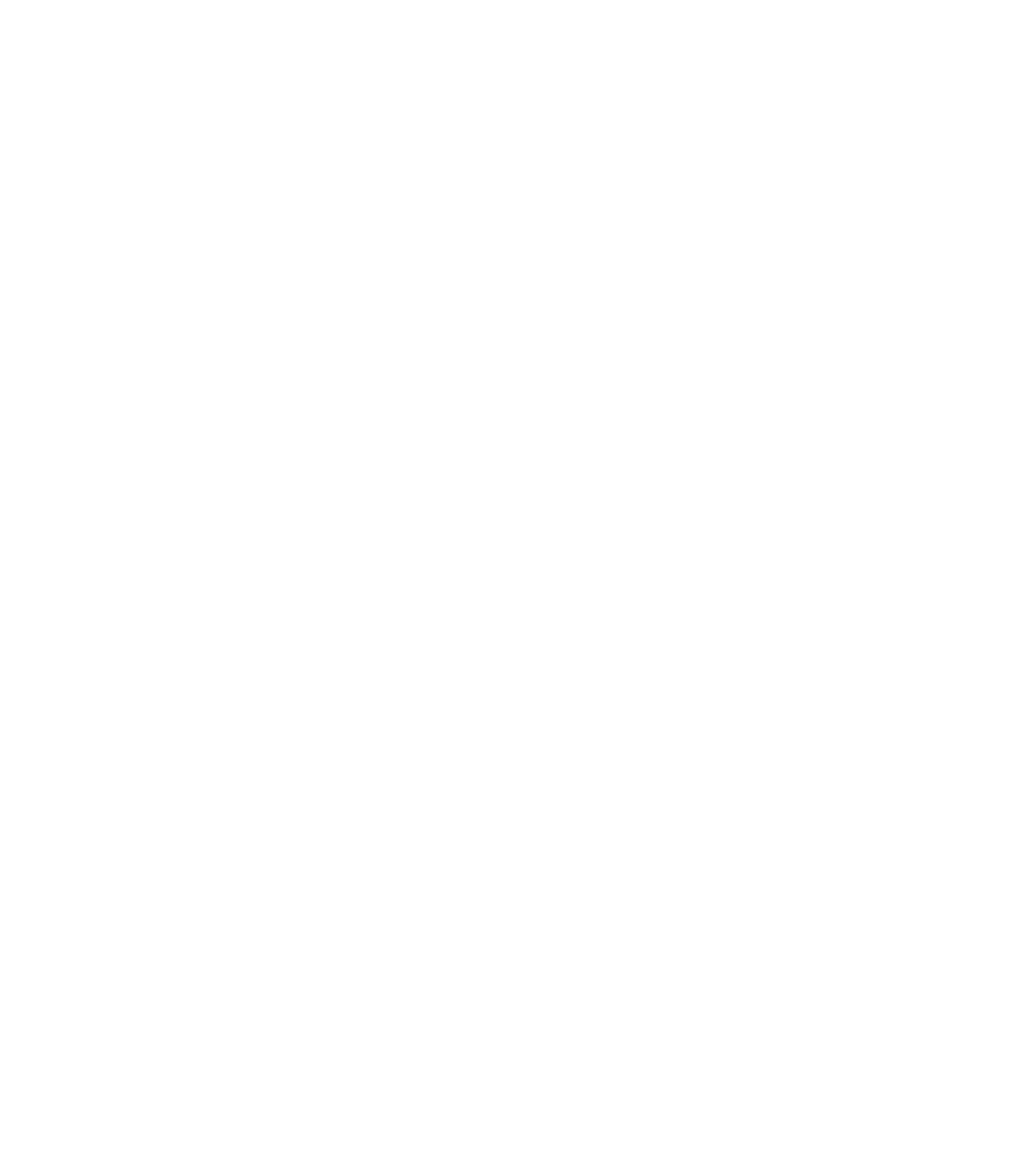
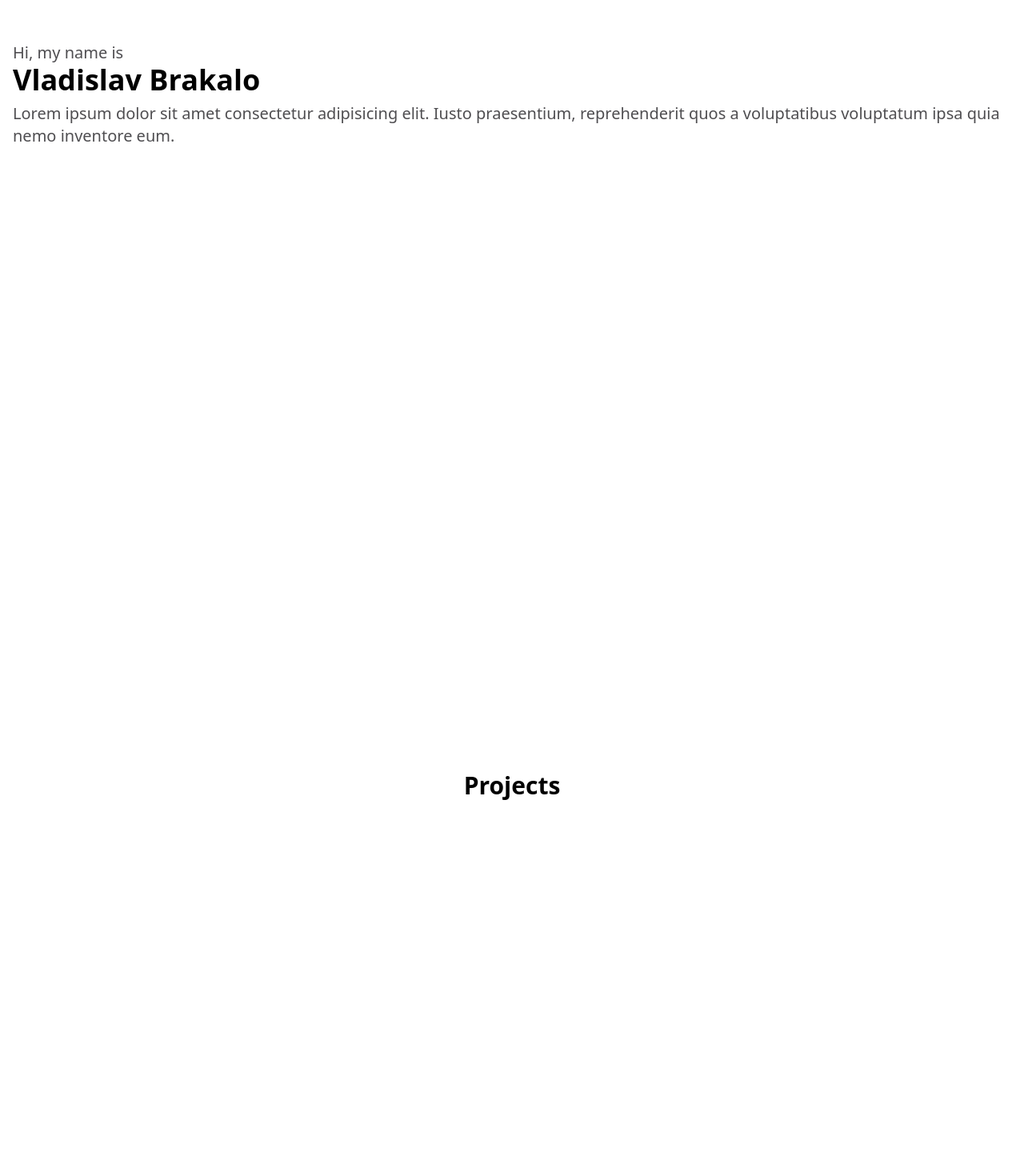
Before and after one commit to VladBrok/personal-site, a React (Vite) app: page / in a window 1280 px wide. Shown: the part 120-1590 px from the top of the page at 80% size. Before the commit the page ends 800 px from the top, so only its background shows below. Built offline with nearby package versions, Linux system fonts and the light colour scheme.

Commit message:
Add section templates

```diff
--- a/src/components/App.jsx
+++ b/src/components/App.jsx
@@ -42,7 +42,29 @@ export default function App() {
         </nav>
       </header>
 
-      <main></main>
+      <main className="mx-4">
+        <section className="min-h-screen mt-28">
+          <h1 className="font-semibold text-4xl">
+            <span className="text-gray text-xl mt-2 font-normal block">
+              Hi, my name is
+            </span>{" "}
+            Vladislav Brakalo
+          </h1>
+          <p className="text-gray text-xl mt-2">
+            Lorem ipsum dolor sit amet consectetur adipisicing elit. Iusto
+            praesentium, reprehenderit quos a voluptatibus voluptatum ipsa quia
+            nemo inventore eum.
+          </p>
+        </section>
+
+        <section className="min-h-screen mt-28 text-center">
+          <h2 className="font-semibold text-3xl">Projects</h2>
+        </section>
+
+        <section className="min-h-screen mt-28 text-center">
+          <h2 className="font-semibold text-3xl">Contact me</h2>
+        </section>
+      </main>
 
       <footer></footer>
     </>
```
